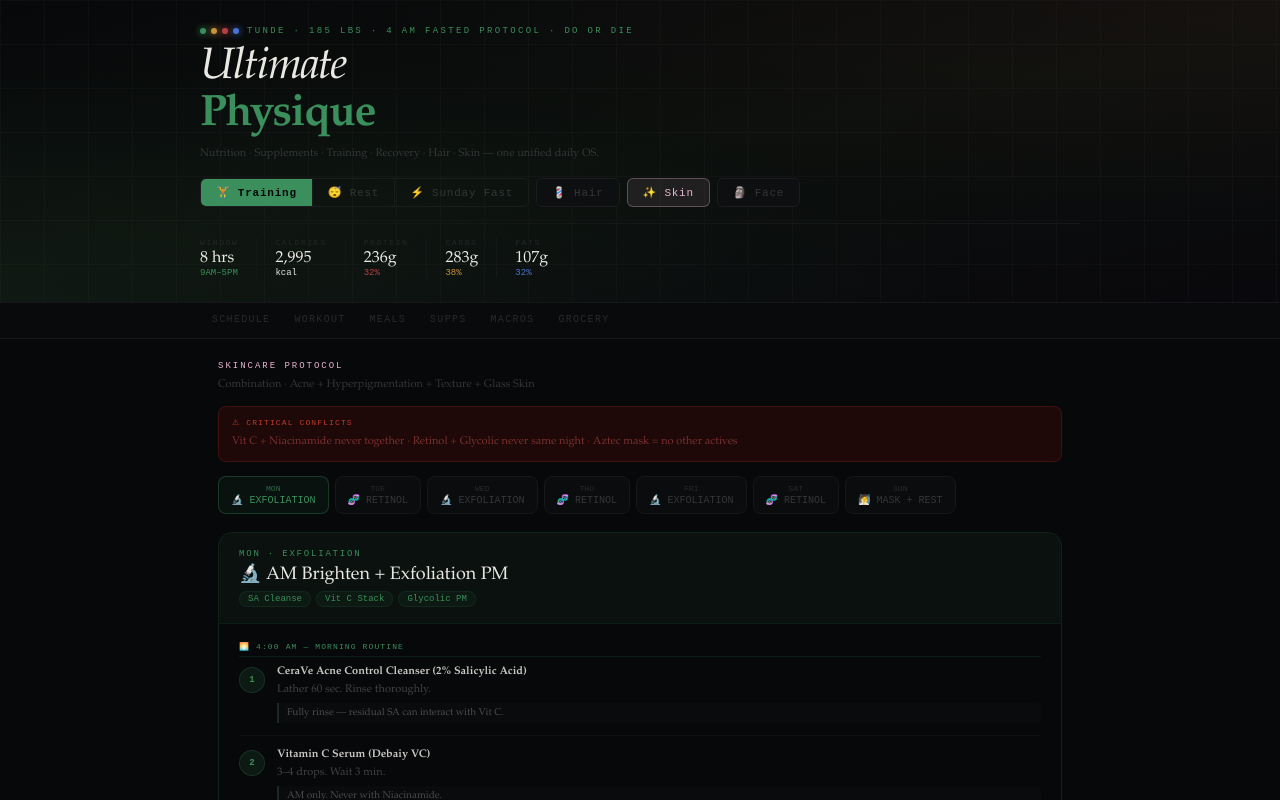
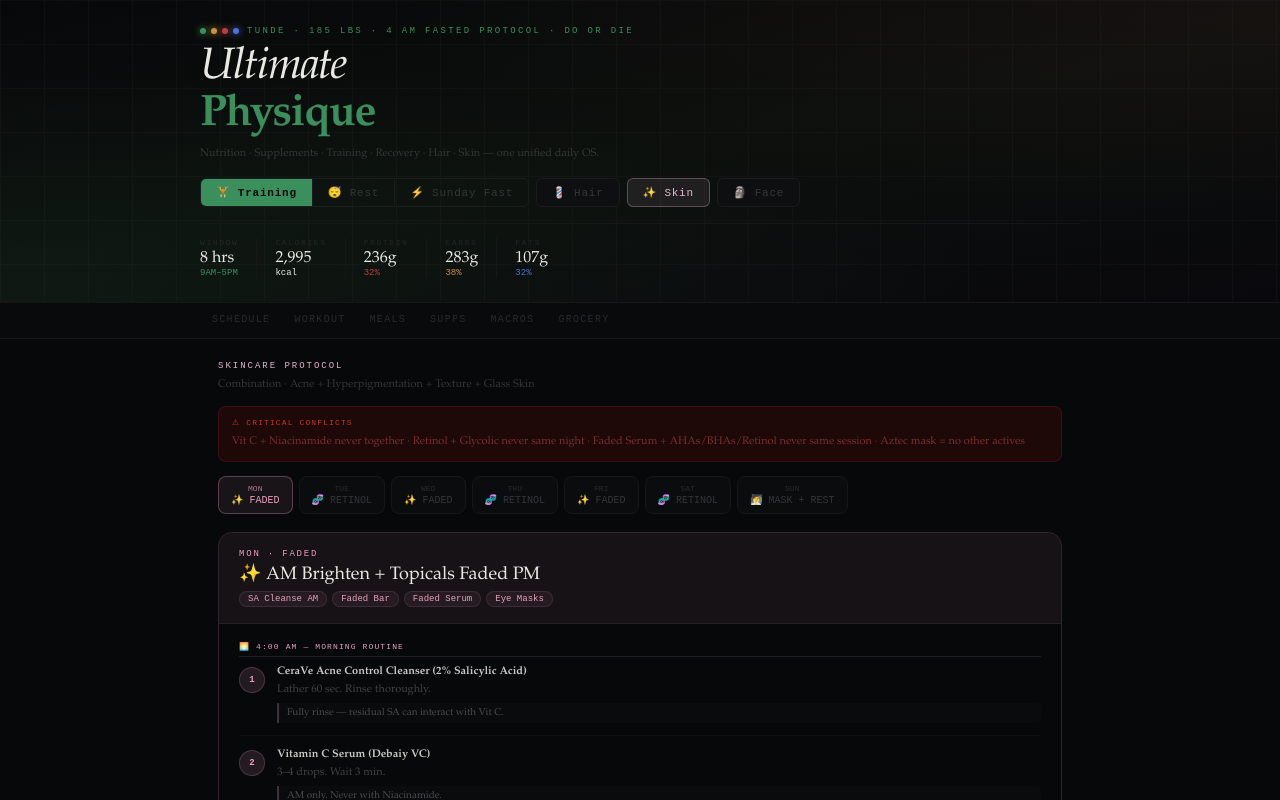
Before and after one commit to tundeawork-Velara/Ultimate-Physique, a React (Create React App) app: page / in a window 1280 px wide. Both pictures are taken after a click on the button "✨ Skin". Shown: the top 800 px of the page. Built offline with nearby package versions, Linux system fonts and the light colour scheme.

Commit message:
Update App.jsx

```diff
--- a/src/App.jsx
+++ b/src/App.jsx
@@ -311,21 +311,21 @@ const hairRules = [
 
 // ─── SKIN ───────────────────────────────────────────────────────
 const skinDays = [
-  { day:"Mon",tag:"EXFOLIATION",emoji:"🔬",color:"#3A8F5C",type:"AM Brighten + Exfoliation PM",focus:["SA Cleanse","Vit C Stack","Glycolic PM"],
+  { day:"Mon",tag:"FADED",emoji:"✨",color:"#E8A0BF",type:"AM Brighten + Topicals Faded PM",focus:["SA Cleanse AM","Faded Bar","Faded Serum","Eye Masks"],
     am:[{num:"1",product:"CeraVe Acne Control Cleanser (2% Salicylic Acid)",instruction:"Lather 60 sec. Rinse thoroughly.",note:"Fully rinse — residual SA can interact with Vit C."},{num:"2",product:"Vitamin C Serum (Debaiy VC)",instruction:"3–4 drops. Wait 3 min.",note:"AM only. Never with Niacinamide."},{num:"3",product:"Hyaluronic Acid Serum",instruction:"On damp skin over Vit C.",note:"Damp = deeper penetration."},{num:"4",product:"Alpha Arbutin 2% + HA",instruction:"3–4 drops on dark spots.",note:"Strongest brightening combo."},{num:"5",product:"Cetaphil Moisturizer",instruction:"Seal.",note:null},{num:"6",product:"Neutrogena Ultra Sheer Dry-Touch SPF 70",instruction:"Apply generously — last step.",note:"SPF 70. Dry-touch. Wait 60 sec before going out."}],
-    pm:[{num:"1",product:"CeraVe Acne Control Cleanser (2% Salicylic Acid)",instruction:"Cleanse. Rinse. Pat dry.",note:"PM cleanse fine daily — SA at 2% is gentle enough for twice daily."},{num:"2",product:"Glycolic Acid 7% Toner",instruction:"Cotton pad, full face. Avoid eye area. Wait 10 min.",note:"SA cleanser AM + Glycolic PM = full exfoliation cycle. Never use both same step."},{num:"3",product:"Niacinamide 10% + Zinc 1%",instruction:"Full face after acid absorbs.",note:null},{num:"4",product:"Hyaluronic Acid Serum",instruction:"Layer over Niacinamide.",note:null},{num:"5",product:"Cetaphil Moisturizer",instruction:"Seal.",note:null},{num:"6",product:"Vitamin E Oil",instruction:"2–3 drops — final step.",note:"Restores lipid barrier after acid exfoliation."}] },
+    pm:[{num:"1",product:"Topicals Faded Brightening Bar",instruction:"Lather on wet face. Let sit 60 sec. Rinse thoroughly.",note:"Replaces SA cleanser tonight. Kojic acid + Azelaic acid + Niacinamide cleanse."},{num:"2",product:"Topicals Faded Brightening Serum",instruction:"Apply all over face after cleansing.",note:"⚠ DO NOT layer with AHAs, BHAs, or Retinol — no Glycolic, no SA active, no Retinol same session."},{num:"3",product:"Hyaluronic Acid Serum",instruction:"Layer over Faded Serum.",note:null},{num:"4",product:"Cetaphil Moisturizer",instruction:"Seal.",note:null},{num:"5",product:"Vitamin E Oil",instruction:"Final step.",note:null},{num:"6",product:"Topicals Faded Eye Masks",instruction:"Apply to clean under-eye area. Leave 15 min.",note:"Refrigerate before use for extra depuffing effect."}] },
   { day:"Tue",tag:"RETINOL",emoji:"🧬",color:"#6B4FBB",type:"AM Brighten + Retinol Sandwich PM",focus:["SA Cleanse","Vit C Stack","Retinol Sandwich"],
     am:[{num:"1",product:"CeraVe Acne Control Cleanser (2% Salicylic Acid)",instruction:"Lather 60 sec. Rinse.",note:null},{num:"2",product:"Vitamin C Serum",instruction:"3–4 drops. Wait 3 min.",note:null},{num:"3",product:"Hyaluronic Acid Serum",instruction:"On damp skin.",note:null},{num:"4",product:"Alpha Arbutin 2% + HA",instruction:"Focus on dark spots.",note:null},{num:"5",product:"Cetaphil Moisturizer",instruction:"Seal.",note:null},{num:"6",product:"Neutrogena Ultra Sheer SPF 70",instruction:"Final step.",note:null}],
     pm:[{num:"1",product:"CeraVe Acne Control Cleanser (2% Salicylic Acid)",instruction:"Cleanse. Rinse. Pat dry. Wait 10–15 min.",note:"Dry time before retinol reduces irritation."},{num:"2",product:"Niacinamide 10% + Zinc 1%",instruction:"Full face. Wait 5 min.",note:"Sandwich step 1."},{num:"3",product:"Retinol 0.5% in Squalane",instruction:"Full face — avoid eye area.",note:"Never same night as Glycolic."},{num:"4",product:"Hyaluronic Acid Serum",instruction:"Over retinol.",note:"Sandwich step 3."},{num:"5",product:"Cetaphil Moisturizer",instruction:"Seal.",note:null},{num:"6",product:"Vitamin E Oil",instruction:"Final seal.",note:null}] },
-  { day:"Wed",tag:"EXFOLIATION",emoji:"🔬",color:"#3A8F5C",type:"AM Brighten + Exfoliation PM",focus:["SA Cleanse","Vit C Stack","Glycolic PM"],
+  { day:"Wed",tag:"FADED",emoji:"✨",color:"#E8A0BF",type:"AM Brighten + Topicals Faded PM",focus:["SA Cleanse AM","Faded Bar","Faded Serum","Eye Masks"],
     am:[{num:"1",product:"CeraVe Acne Control Cleanser (2% Salicylic Acid)",instruction:"Lather 60 sec. Rinse.",note:null},{num:"2",product:"Vitamin C Serum",instruction:"3–4 drops. Wait 3 min.",note:null},{num:"3",product:"Hyaluronic Acid Serum",instruction:"On damp skin.",note:null},{num:"4",product:"Alpha Arbutin 2% + HA",instruction:"Focus dark spots.",note:null},{num:"5",product:"Cetaphil Moisturizer",instruction:"Seal.",note:null},{num:"6",product:"Neutrogena Ultra Sheer SPF 70",instruction:"Final step.",note:null}],
-    pm:[{num:"1",product:"CeraVe Acne Control Cleanser (2% Salicylic Acid)",instruction:"Cleanse. Rinse.",note:null},{num:"2",product:"Glycolic Acid 7% Toner",instruction:"Cotton pad. Wait 10 min.",note:null},{num:"3",product:"Niacinamide 10% + Zinc 1%",instruction:"Full face.",note:null},{num:"4",product:"Hyaluronic Acid Serum",instruction:"Layer over Niacinamide.",note:null},{num:"5",product:"Cetaphil Moisturizer",instruction:"Seal.",note:null},{num:"6",product:"Vitamin E Oil",instruction:"Final step.",note:null}] },
+    pm:[{num:"1",product:"Topicals Faded Brightening Bar",instruction:"Lather on wet face. Let sit 60 sec. Rinse thoroughly.",note:"Kojic acid + Azelaic acid + Niacinamide cleanse."},{num:"2",product:"Topicals Faded Brightening Serum",instruction:"Apply all over face after cleansing.",note:"⚠ DO NOT layer with AHAs, BHAs, or Retinol same session."},{num:"3",product:"Hyaluronic Acid Serum",instruction:"Layer over Faded Serum.",note:null},{num:"4",product:"Cetaphil Moisturizer",instruction:"Seal.",note:null},{num:"5",product:"Vitamin E Oil",instruction:"Final step.",note:null},{num:"6",product:"Topicals Faded Eye Masks",instruction:"Apply to clean under-eye area. Leave 15 min.",note:"Refrigerate before use for extra depuffing."}] },
   { day:"Thu",tag:"RETINOL",emoji:"🧬",color:"#6B4FBB",type:"AM Brighten + Retinol Sandwich PM",focus:["SA Cleanse","Vit C Stack","Retinol Sandwich"],
     am:[{num:"1",product:"CeraVe Acne Control Cleanser (2% Salicylic Acid)",instruction:"Lather 60 sec. Rinse.",note:null},{num:"2",product:"Vitamin C Serum",instruction:"3–4 drops. Wait 3 min.",note:null},{num:"3",product:"Hyaluronic Acid Serum",instruction:"On damp skin.",note:null},{num:"4",product:"Alpha Arbutin 2% + HA",instruction:"Focus dark spots.",note:null},{num:"5",product:"Cetaphil Moisturizer",instruction:"Seal.",note:null},{num:"6",product:"Neutrogena Ultra Sheer SPF 70",instruction:"Final step.",note:null}],
     pm:[{num:"1",product:"CeraVe Acne Control Cleanser (2% Salicylic Acid)",instruction:"Cleanse. Pat dry. Wait 10–15 min.",note:null},{num:"2",product:"Niacinamide 10% + Zinc 1%",instruction:"Full face. Wait 5 min.",note:null},{num:"3",product:"Retinol 0.5% in Squalane",instruction:"Full face. Avoid eye area.",note:null},{num:"4",product:"Hyaluronic Acid Serum",instruction:"Over retinol.",note:null},{num:"5",product:"Cetaphil Moisturizer",instruction:"Seal.",note:null},{num:"6",product:"Vitamin E Oil",instruction:"Final seal.",note:null}] },
-  { day:"Fri",tag:"EXFOLIATION",emoji:"🔬",color:"#3A8F5C",type:"AM Brighten + Exfoliation PM",focus:["SA Cleanse","Vit C Stack","Glycolic PM"],
+  { day:"Fri",tag:"FADED",emoji:"✨",color:"#E8A0BF",type:"AM Brighten + Topicals Faded PM",focus:["SA Cleanse AM","Faded Bar","Faded Serum","Eye Masks"],
     am:[{num:"1",product:"CeraVe Acne Control Cleanser (2% Salicylic Acid)",instruction:"Lather 60 sec. Rinse.",note:null},{num:"2",product:"Vitamin C Serum",instruction:"3–4 drops. Wait 3 min.",note:null},{num:"3",product:"Hyaluronic Acid Serum",instruction:"On damp skin.",note:null},{num:"4",product:"Alpha Arbutin 2% + HA",instruction:"Focus dark spots.",note:null},{num:"5",product:"Cetaphil Moisturizer",instruction:"Seal.",note:null},{num:"6",product:"Neutrogena Ultra Sheer SPF 70",instruction:"Final step.",note:null}],
-    pm:[{num:"1",product:"CeraVe Acne Control Cleanser (2% Salicylic Acid)",instruction:"Cleanse. Rinse.",note:null},{num:"2",product:"Glycolic Acid 7% Toner",instruction:"Cotton pad. Wait 10 min.",note:null},{num:"3",product:"Niacinamide 10% + Zinc 1%",instruction:"Full face.",note:null},{num:"4",product:"Hyaluronic Acid Serum",instruction:"Layer over.",note:null},{num:"5",product:"Cetaphil Moisturizer",instruction:"Seal.",note:null},{num:"6",product:"Vitamin E Oil",instruction:"Final step.",note:null}] },
+    pm:[{num:"1",product:"Topicals Faded Brightening Bar",instruction:"Lather on wet face. Let sit 60 sec. Rinse thoroughly.",note:"Kojic acid + Azelaic acid + Niacinamide cleanse."},{num:"2",product:"Topicals Faded Brightening Serum",instruction:"Apply all over face after cleansing.",note:"⚠ DO NOT layer with AHAs, BHAs, or Retinol same session."},{num:"3",product:"Hyaluronic Acid Serum",instruction:"Layer over Faded Serum.",note:null},{num:"4",product:"Cetaphil Moisturizer",instruction:"Seal.",note:null},{num:"5",product:"Vitamin E Oil",instruction:"Final step.",note:null},{num:"6",product:"Topicals Faded Eye Masks",instruction:"Apply to clean under-eye area. Leave 15 min.",note:"Refrigerate before use for extra depuffing."}] },
   { day:"Sat",tag:"RETINOL",emoji:"🧬",color:"#6B4FBB",type:"AM Brighten + Retinol Sandwich PM",focus:["SA Cleanse","Vit C Stack","Retinol Sandwich"],
     am:[{num:"1",product:"CeraVe Acne Control Cleanser (2% Salicylic Acid)",instruction:"Lather 60 sec. Rinse.",note:null},{num:"2",product:"Vitamin C Serum",instruction:"3–4 drops. Wait 3 min.",note:null},{num:"3",product:"Hyaluronic Acid Serum",instruction:"On damp skin.",note:null},{num:"4",product:"Alpha Arbutin 2% + HA",instruction:"Focus dark spots.",note:null},{num:"5",product:"Cetaphil Moisturizer",instruction:"Seal.",note:null},{num:"6",product:"Neutrogena Ultra Sheer SPF 70",instruction:"Final step.",note:null}],
     pm:[{num:"1",product:"CeraVe Acne Control Cleanser (2% Salicylic Acid)",instruction:"Cleanse. Pat dry. Wait 10–15 min.",note:null},{num:"2",product:"Niacinamide 10% + Zinc 1%",instruction:"Full face. Wait 5 min.",note:null},{num:"3",product:"Retinol 0.5% in Squalane",instruction:"Full face. Avoid eye area.",note:null},{num:"4",product:"Hyaluronic Acid Serum",instruction:"Over retinol.",note:null},{num:"5",product:"Cetaphil Moisturizer",instruction:"Seal.",note:null},{num:"6",product:"Vitamin E Oil",instruction:"Final seal.",note:null}] },
@@ -337,12 +337,15 @@ const skinDays = [
 const skinRules = [
   {icon:"⚠",color:"#C0392B",text:"NEVER use Vitamin C and Niacinamide same session — Vit C = AM only, Niacinamide = PM only."},
   {icon:"⚠",color:"#C0392B",text:"NEVER use Retinol + Glycolic same night."},
+  {icon:"⚠",color:"#C0392B",text:"NEVER use Faded Serum with AHAs, BHAs, or Retinol — box explicitly warns against this."},
   {icon:"⚠",color:"#C0392B",text:"NEVER use any other active PM on Aztec mask night — standalone only."},
-  {icon:"✅",color:"#27AE60",text:"SPF 70 every morning. SA + Vit C + Retinol + Glycolic all increase photosensitivity."},
-  {icon:"💡",color:"#C9A84C",text:"SA cleanser AM + Glycolic PM = full BHA/AHA cycle for Mon/Wed/Fri. Do not stack both same step."},
-  {icon:"💡",color:"#C9A84C",text:"Allow 10–15 min dry time after SA cleanse before Retinol — reduces irritation."},
+  {icon:"✅",color:"#27AE60",text:"SPF 70 every morning — SA, Vit C, Retinol, Glycolic, Kojic, Tranexamic all increase photosensitivity."},
+  {icon:"💡",color:"#C9A84C",text:"Faded nights (Mon/Wed/Fri): Faded Bar replaces SA cleanser. Faded Serum replaces Glycolic/Niacinamide stack. Simpler, more targeted."},
+  {icon:"💡",color:"#C9A84C",text:"Glycolic exfoliation moves to Tue/Thu only — paired with Retinol sandwich. Keeps exfoliation consistent without conflict."},
+  {icon:"💡",color:"#C9A84C",text:"Allow 10–15 min dry time after SA cleanse before Retinol on Tue/Thu — reduces irritation."},
   {icon:"✅",color:"#27AE60",text:"Remove Aztec mask while still slightly damp — cracking = barrier damage."},
   {icon:"✅",color:"#27AE60",text:"Apply HA on slightly damp skin — always. Damp skin = deeper penetration."},
+  {icon:"💡",color:"#C9A84C",text:"Refrigerate Faded Eye Masks before use — caffeine + cold temperature maximally reduces puffiness."},
 ];
 
 // ─── NECK + JAW ─────────────────────────────────────────────────
@@ -1020,7 +1023,7 @@ export default function Protocol() {
             <p style={{ fontSize:11, color:"#343638", marginBottom:12, lineHeight:1.7 }}>Combination · Acne + Hyperpigmentation + Texture + Glass Skin</p>
             <div style={{ padding:"9px 13px", background:"#1E0808", border:"1px solid #C0392B30", borderRadius:8, marginBottom:14, fontSize:11, color:"#7A3030", lineHeight:1.7 }}>
               <div style={{ fontSize:8, color:"#C0392B", fontFamily:"monospace", letterSpacing:"0.14em", marginBottom:3 }}>⚠ CRITICAL CONFLICTS</div>
-              Vit C + Niacinamide never together · Retinol + Glycolic never same night · Aztec mask = no other actives
+              Vit C + Niacinamide never together · Retinol + Glycolic never same night · Faded Serum + AHAs/BHAs/Retinol never same session · Aztec mask = no other actives
             </div>
             <div style={{ display:"flex", gap:6, marginBottom:18, flexWrap:"wrap" }}>
               {skinDays.map((d,i)=>(
```
